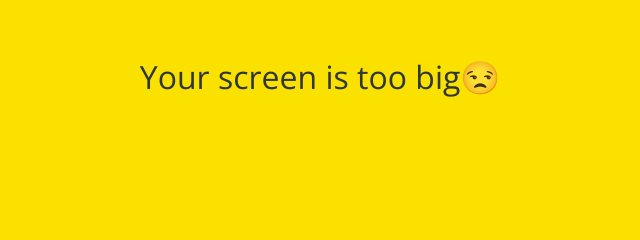
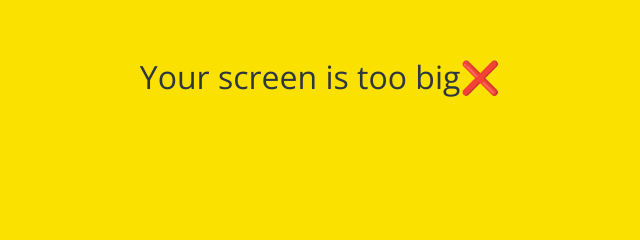
Before and after one commit to nswhelen/kokoa-clone-ellen, a plain HTML site: page friends.html in a window 1280 px wide. Shown: the part 323-563 px from the top of the page, 320-960 px from the left. Drawn offline with nearby package versions, Linux system fonts and the light colour scheme.

Commit message:
update friends.html

```diff
--- a/friends.html
+++ b/friends.html
@@ -99,7 +99,7 @@
     </div>
 
     <div id="no-mobile">
-        <span>Your screen is too big😒</span>
+        <span>Your screen is too big❌</span>
     </div>
 
     <script src="https://kit.fontawesome.com/447df76cba.js"
```
